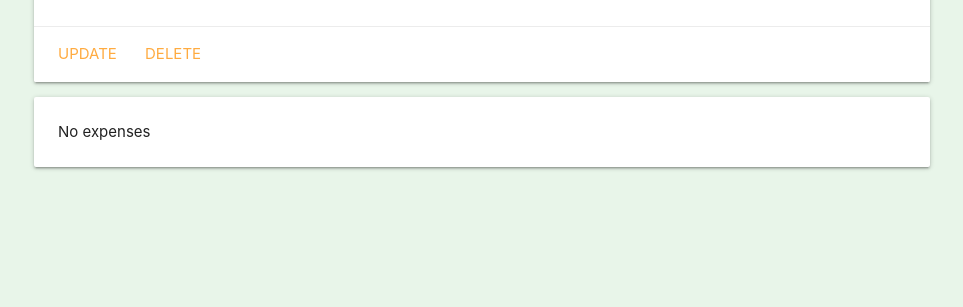
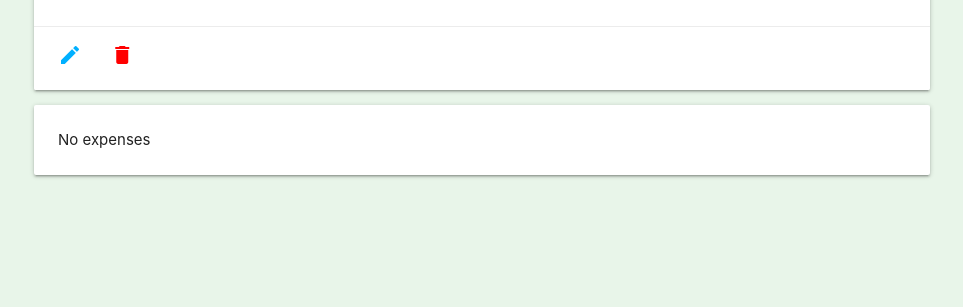
Before and after one commit to danf8/savings-expense_goal_app, a Django app: template main_app/templates/savings/detail.html in a window 1280 px wide. Shown: the part 288-595 px from the top of the page, without its empty margins (158-1121 px from the left). Run offline with Django 4.2, Linux system fonts and the light colour scheme; the template is opened without the code that fills it, so the values that code supplies are empty.

Commit message:
wip: add icons to detail page

```diff
--- a/main_app/templates/expense/details.html
+++ b/main_app/templates/expense/details.html
@@ -12,8 +12,8 @@
             <p>Expense type: {{ expenses.get_expense_type_display  }}</p>
         </div>
         <div class="card-action">
-            <a href="{% url 'delete_expense' expenses.id %}">Delete</a>
-            <a href="{% url 'update_expense' expenses.id %}">Update</a>
+            <a href="{% url 'update_expense' expenses.id %}"><i style="color: #00b0ff " class="material-icons">edit</i></a>
+            <a href="{% url 'delete_expense' expenses.id %}"><i style="color: red;" class="material-icons">delete</i></a>
         </div>
     </div>
 </div>
--- a/main_app/templates/savings/detail.html
+++ b/main_app/templates/savings/detail.html
@@ -30,8 +30,8 @@
             {% endif %}
         </div>
         <div class="card-action">
-            <a href="{% url 'update_savings' saving.id %}">Update</a>
-            <a href="{% url 'delete_savings' saving.id %}">Delete</a>
+            <a href="{% url 'update_savings' saving.id %}"><i style="color: #00b0ff " class="material-icons">edit</i></a>
+            <a href="{% url 'delete_savings' saving.id %}"><i style="color: red;" class="material-icons">delete</i></a>
         </div>
     </div>
     {% if add_savings.count > 0 %}
--- a/main_app/views.py
+++ b/main_app/views.py
@@ -101,9 +101,7 @@ def get_financial_edu_articles(request):
 
     if response.status_code == 200:
         articles = response.json()['articles']
-        # extract relevant information from the articles
         extracted_articles = [{'title': article['title'], 'description': article['description'], 'url': article['url']} for article in articles]
-        # return the extracted articles as JSON response
         context = {'articles': extracted_articles}
         return render(request, 'articles.html', context)
     else:
```
